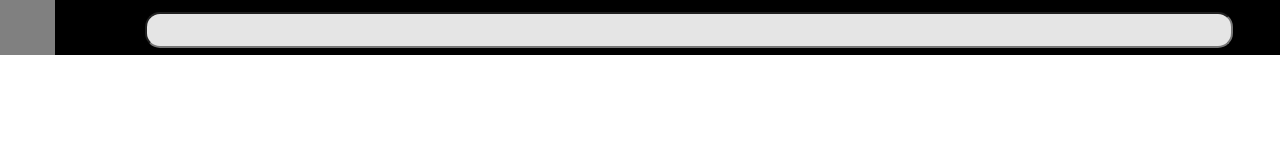
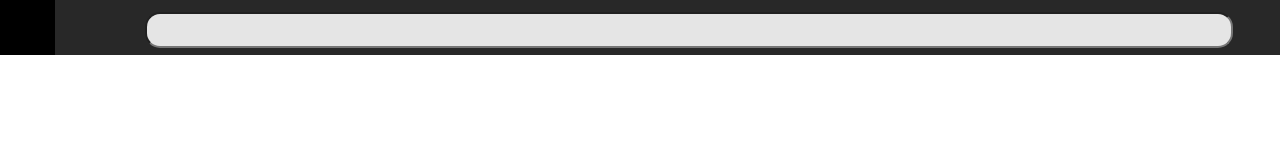
Before and after one commit to manuq/omega-browse, a website: page index.html in a window 1280 px wide. Drawn offline with Linux system fonts and the light colour scheme.

Commit message:
Toolbar: actually it is dark grey and buttons hover is black

```diff
--- a/style/activity.css
+++ b/style/activity.css
@@ -13,7 +13,7 @@ iframe {
 
 menu[type="toolbar"] {
     position: absolute;
-    background-color: black;
+    background-color: #282828;
     width: 100%;
     height: 55px;
     margin: 0;
@@ -34,7 +34,7 @@ menu[type="toolbar"] button {
 }
 
 menu[type="toolbar"] button:hover {
-    background-color: grey;
+    background-color: black;
 }
 
 menu[type="toolbar"] button:active {
```
